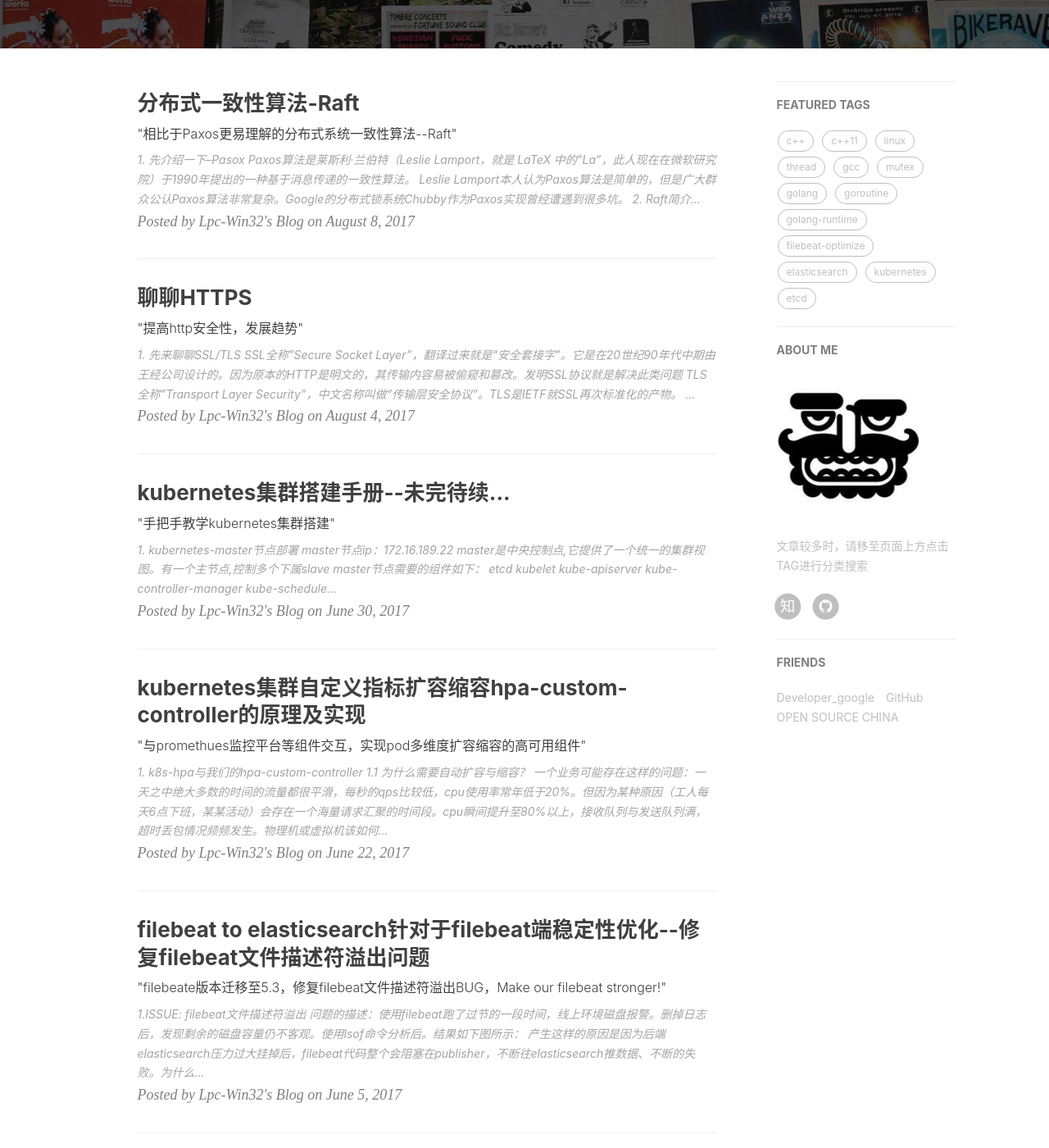
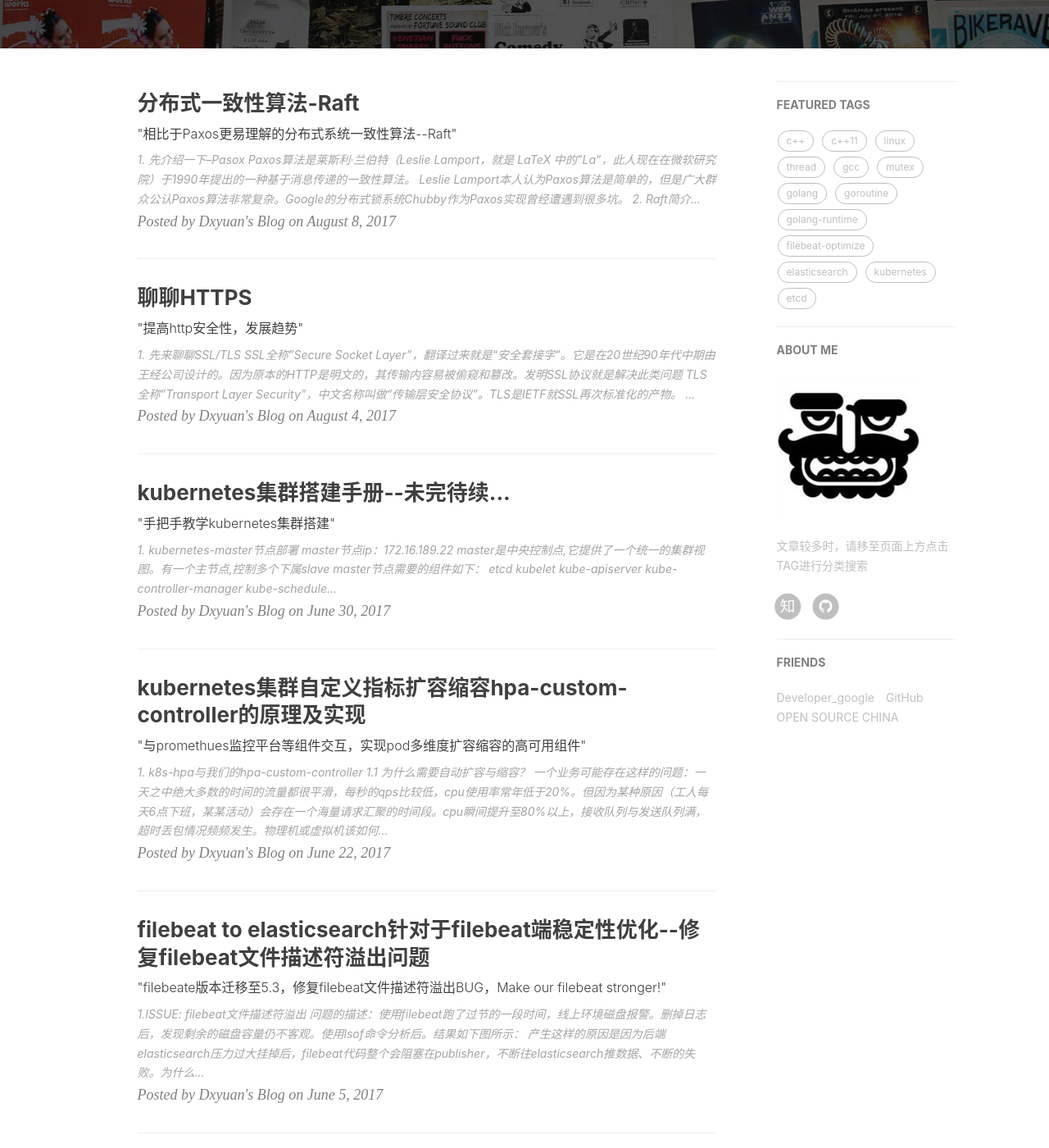
Before and after one commit to Dxyuan/Dxyuan.github.io, a Jekyll site: the page built from index.html, in a window 1280 px wide and 1400 px high, scrolled down 359 px. Shown: the whole window at 82% size. Built offline with Jekyll 4.4.1, drawn with Linux system fonts in a browser that asks for light colours; nearby versions of some CDN libraries; the list of posts is cut into pages by our own code; comment, search, counter and statistics services are not loaded; some of the changed text lies outside the part shown.

Commit message:
Update _config.yml

```diff
--- a/_config.yml
+++ b/_config.yml
@@ -1,22 +1,22 @@
 # Site settings
-title: Lpc-Win32's Blog
-SEOTitle: Lpc-Win32博客 | Lpc-Win32 Blog | C++11 | CPP | Linux | GO | NetWork | 高并发
+title: Dxyuan's Blog
+SEOTitle: Dxyuan博客 | Dxyuan Blog | C++\C++11 | CPP | Linux | NetWork | 高并发
 header-img: img/home-bg.jpg
-email: 312041933@qq.com
-description: "关注的领域: CPP | C++11 | Linux | GO | Nework | Docker | Kubernetes | 容器云 | ELK | 高并发 | Routine"
-keyword: "lpc-win32,Linux,cpp,c++11,c,kernel,libttzhu"
-#url: "https://lpc-win32.github.io"              # your host, for absolute URL
+email: 1031163945@qq.com
+description: "关注的领域: CPP | C++11 | Linux | Nework | Docker | Kubernetes | 容器云 | ELK | 高并发 | Routine"
+keyword: "Dxyuan,Linux,cpp,c++11,c,"
+#url: "https://Dxyuan.github.io"              # your host, for absolute URL
 #baseurl: ""         # for example, '/blog' if your blog hosted on 'host/blog'
 
 
 
 # SNS settings
 RSS: false
-#weibo_username:     lpc-win32
-zhihu_username:     lpc-win32
-github_username:    lpc-win32
-#twitter_username:  lpc-win32
-#facebook_username:  lpc-win32
+#weibo_username:     Dxyuan
+zhihu_username:     Dxyuan
+github_username:    Dxyuan
+#twitter_username:  Dxyuan
+#facebook_username:  Dxyuan
 
 
 # Build settings
@@ -43,7 +43,7 @@ kramdown:
 #disqus_username: _your_disqus_short_name_
 
 # Duoshuo settings
-# duoshuo_username: lpc-win32
+# duoshuo_username: Dxyuan
 # Share component is depend on Comment so we can NOT use share only.
 duoshuo_share: false                     # set to false if you want to use Comment without Sharing
 
```
